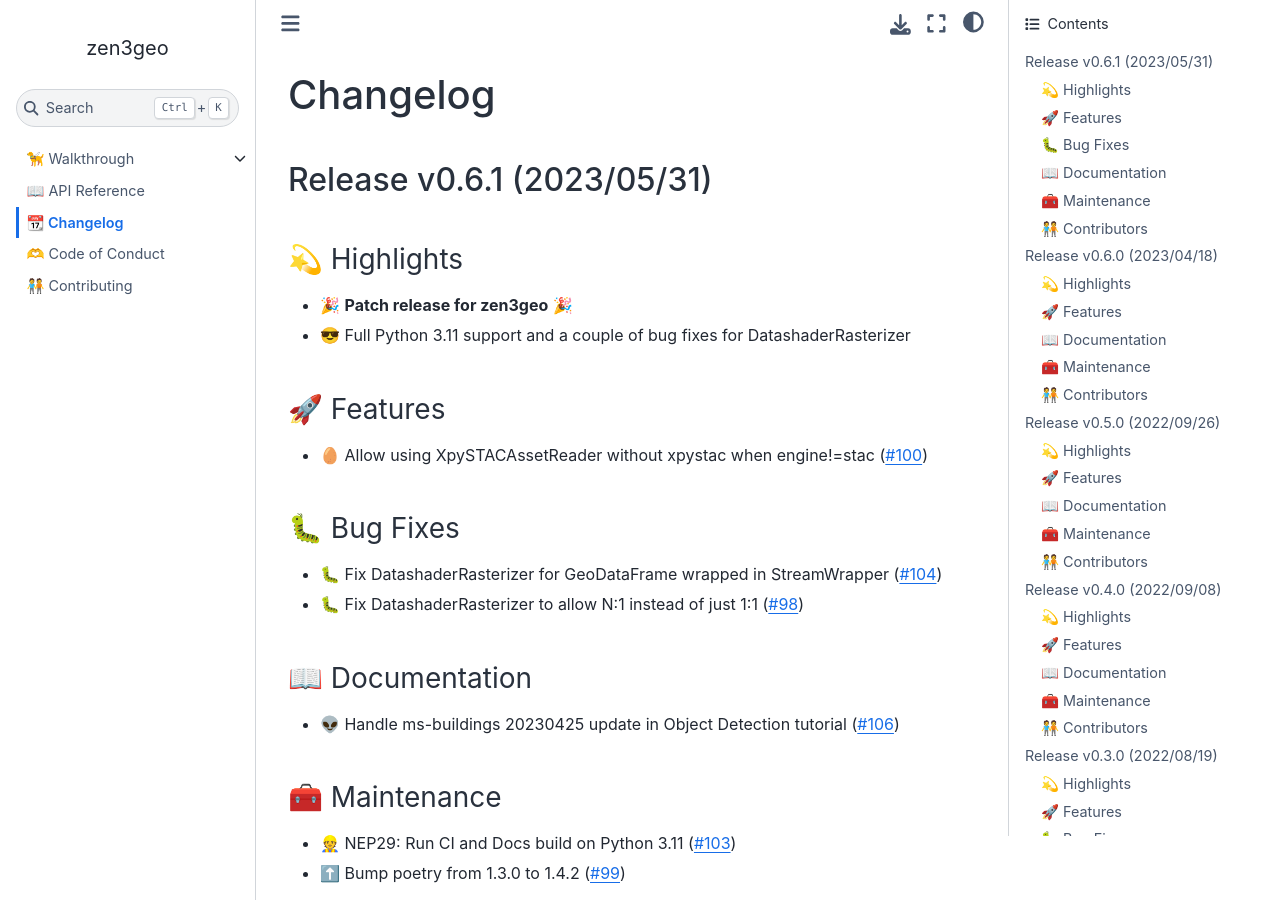
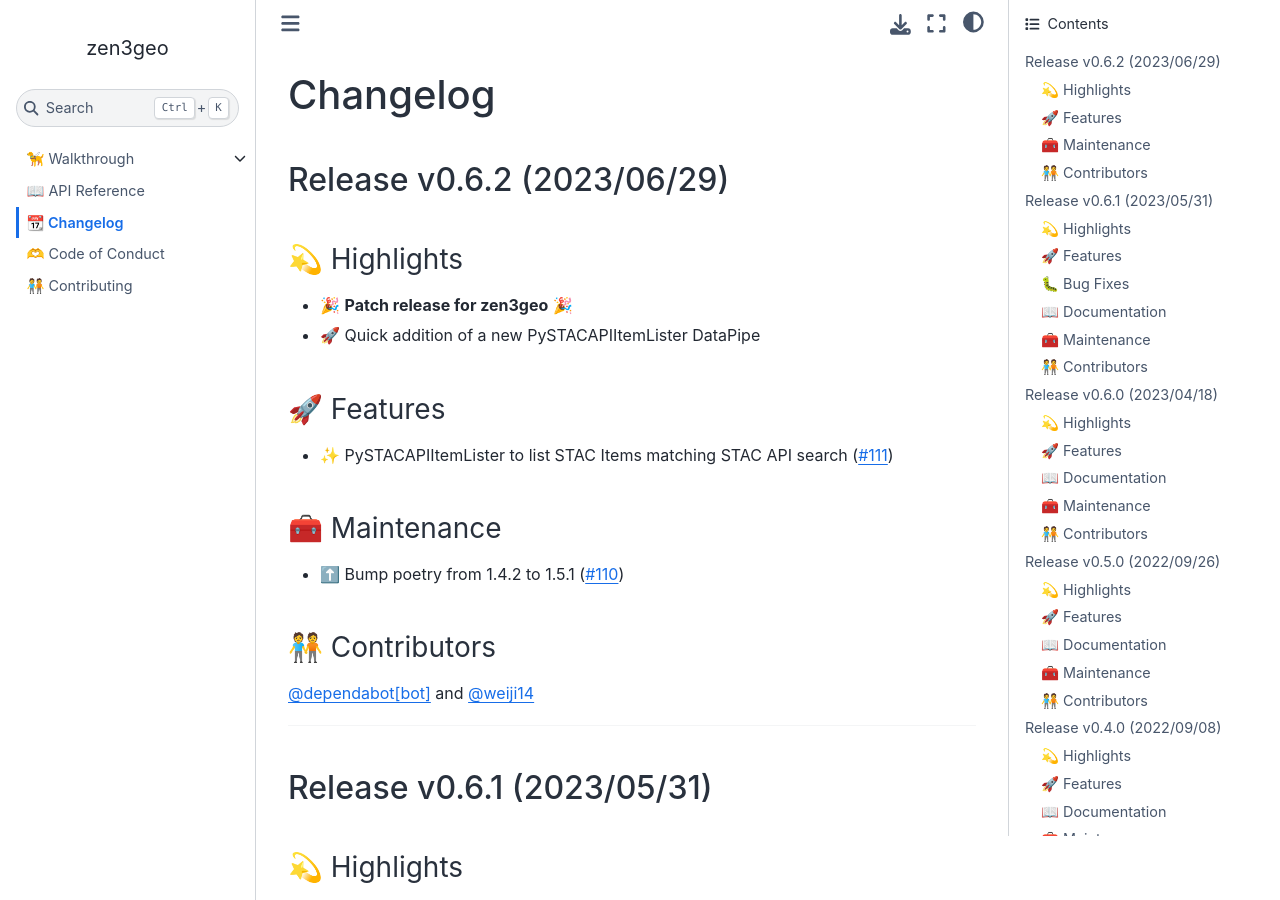
Before and after one commit to weiji14/zen3geo, a Jupyter Book: the page built from docs/changelog.md, in a window 1280 px wide and 900 px high. Built offline with Jupyter Book 1.0.4 settings and Sphinx 7.4.7 and the Sphinx Book theme 1.1.4, drawn with Linux system fonts in a browser that asks for light colours.

Commit message:
:bookmark: Changelog entry for v0.6.2 (#113)
* :bookmark: Changelog entry for v0.6.2

Patch release for zen3geo.

* :arrow_up: Bump zen3geo from 0.6.1 to 0.6.2

Bumps [zen3geo](https://github.com/weiji14/zen3geo) from 0.6.1 to 0.6.2.
- [Release notes](https://github.com/weiji14/zen3geo/releases)
- [Changelog](https://github.com/weiji14/zen3geo/blob/main/docs/changelog.md)
- [Commits](https://github.com/weiji14/zen3geo/compare/v0.6.1...v0.6.2)

```diff
--- a/docs/changelog.md
+++ b/docs/changelog.md
@@ -1,4 +1,25 @@
 # Changelog
+
+## Release v0.6.2 (2023/06/29)
+
+### 💫 Highlights
+
+* 🎉 **Patch release for zen3geo** 🎉
+* 🚀 Quick addition of a new PySTACAPIItemLister DataPipe
+
+### 🚀 Features
+
+* ✨ PySTACAPIItemLister to list STAC Items matching STAC API search ([#111](https://github.com/weiji14/zen3geo/pull/111))
+
+### 🧰 Maintenance
+
+* ⬆️ Bump poetry from 1.4.2 to 1.5.1 ([#110](https://github.com/weiji14/zen3geo/pull/110))
+
+### 🧑‍🤝‍🧑 Contributors
+
+[@dependabot[bot]](https://github.com/dependabot-bot) and [@weiji14](https://github.com/weiji14)
+
+---
 
 ## Release v0.6.1 (2023/05/31)
 
--- a/pyproject.toml
+++ b/pyproject.toml
@@ -1,6 +1,6 @@
 [tool.poetry]
 name = "zen3geo"
-version = "0.6.1"
+version = "0.6.2"
 description = "The 🌏 data science library you've been waiting for~"
 authors = ["Wei Ji <23487320+weiji14@users.noreply.github.com>"]
 license = "LGPL-3.0-or-later"
```
